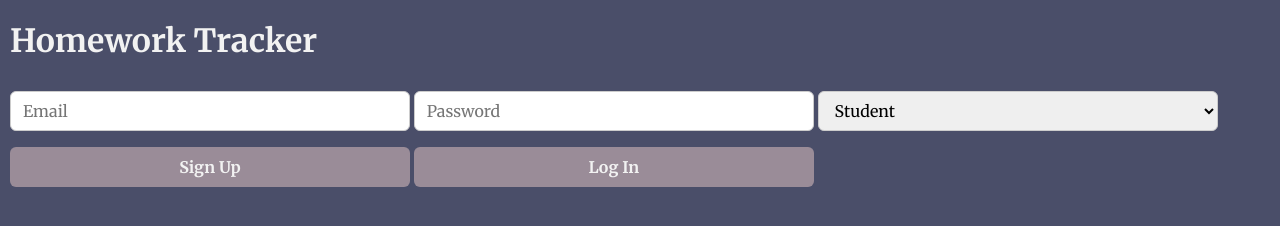
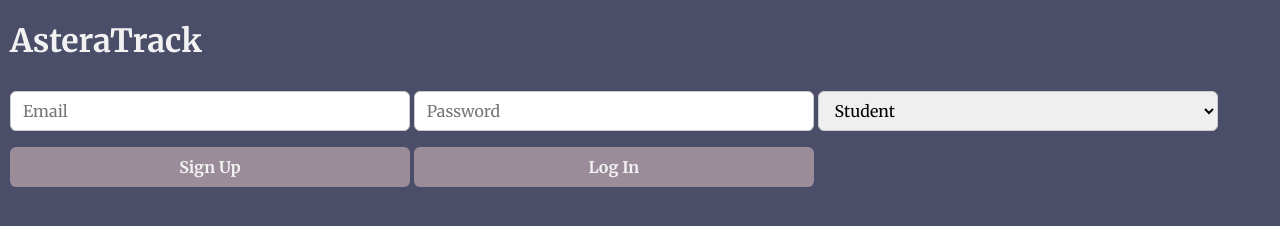
Before and after one commit to Foreverglowup/trailblazer, a plain HTML site: page index.html in a window 1280 px wide. Drawn offline with Linux system fonts and the light colour scheme; no server answers.

Commit message:
Homework tracker is now AsteraTrack

```diff
--- a/index.html
+++ b/index.html
@@ -6,7 +6,7 @@
   <link rel="stylesheet" href="styles.css" />
 </head>
 <body>
-  <h1>Homework Tracker</h1>
+  <h1>AsteraTrack</h1>
 
   <!-- AUTH SECTION -->
   <div id="auth-section">
```
